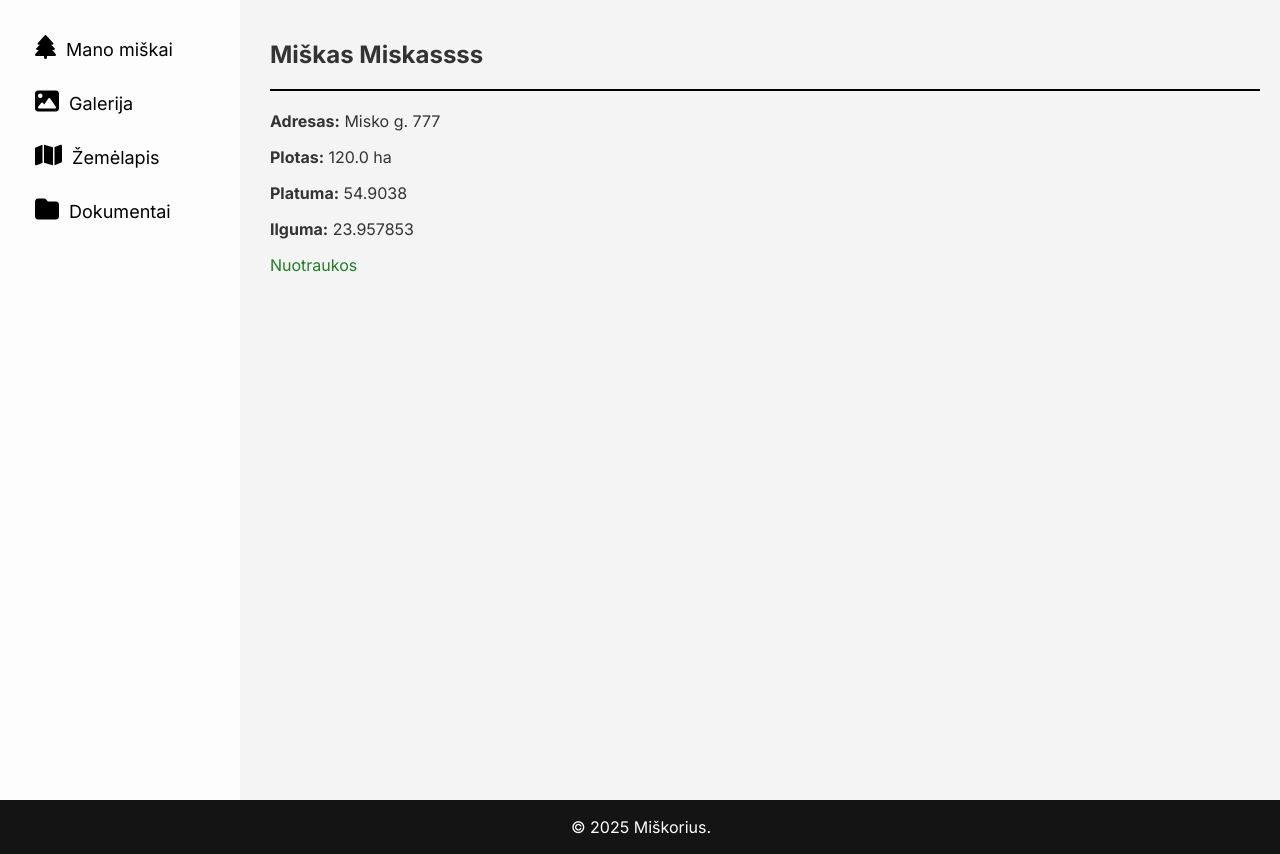
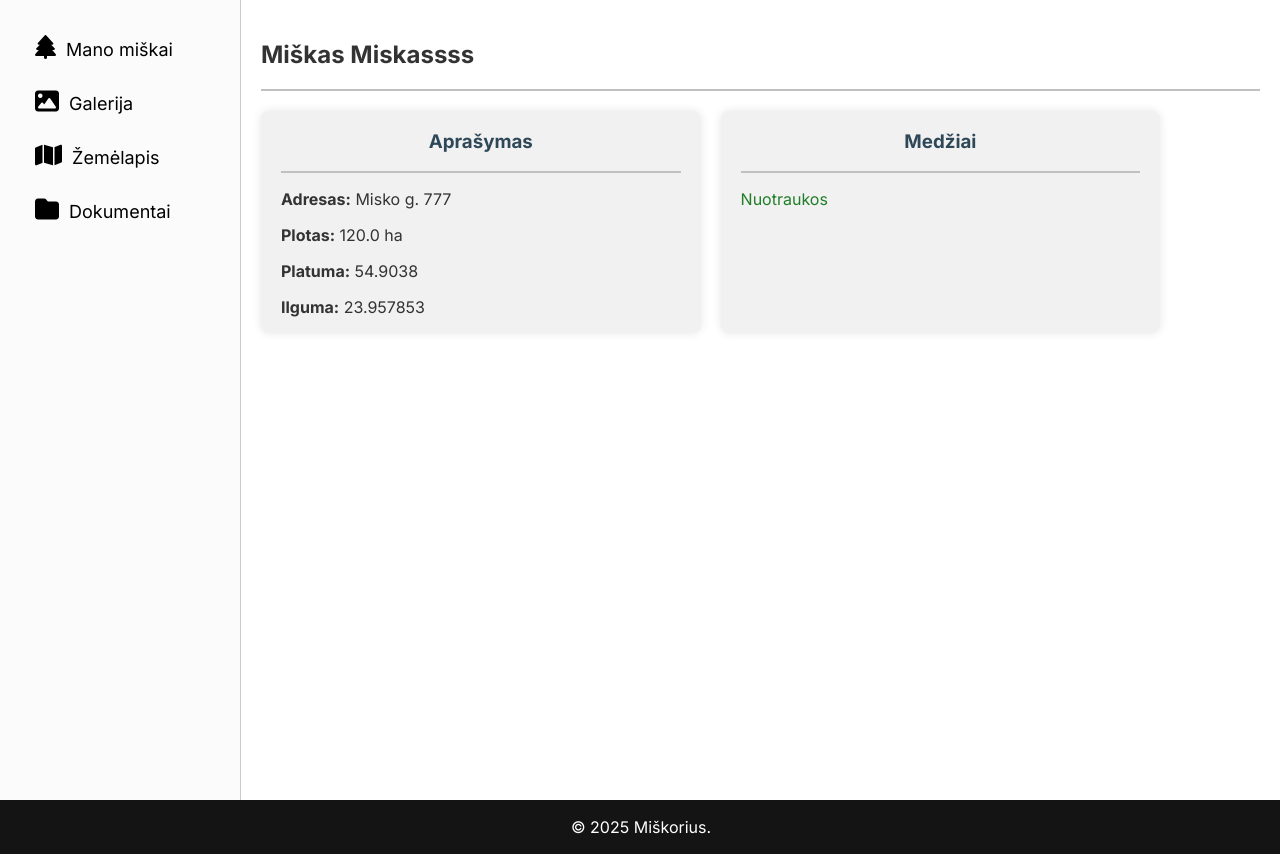
Before and after one commit to n1k1ta28/tree-health-system, a Django app: page /miskai/1/ in a window 1280 px wide. Shown: the part 59-913 px from the top of the page. Run offline with Django 4.2, Linux system fonts and the light colour scheme; a user stored in the database is signed in; data comes from the database, SQL or seed files in the repository.

Commit message:
some style changes

```diff
--- a/static/css/styles.css
+++ b/static/css/styles.css
@@ -1,6 +1,6 @@
 body {
     font-family: 'Inter', sans-serif;
-    background-color: #f4f4f4;
+    background-color: #ffffff;
     color: #333;
     margin: 0;
     padding: 0;
@@ -93,8 +93,8 @@ footer {
 /* Sidebar Styles */
 .sidebar {
     width: 200px;
-    background: rgba(255, 255, 255, 0.8); /* Semi-transparent black */
-    color: white;
+    background: rgba(250, 250, 250, 0.8); /* Semi-transparent black */
+    color: rgb(241, 241, 241);
     padding: 20px;
     min-height: calc(100vh - 60px);
 }
@@ -113,9 +113,11 @@ footer {
 
 /* Content area (beside sidebar) */
 .content {
-    margin-left: 10px;
+    margin-left: 0px;
     flex-grow: 1;
     padding: 20px;
+    background: white;
+    border-left: 1px solid #cccccc;
 }
 .btn {
     display: inline-block;
@@ -422,3 +426,29 @@ button.btn-clear:hover {
     font-size: 14px;
     color: #555;
 }
+.forest-content {
+    display: flex;
+    flex-wrap: wrap;
+    gap: 20px;
+    justify-content: flex-start;
+}
+
+.forest-container {
+    background-color: #f1f1f1;
+    padding: 0 20px;
+    border-radius: 8px;
+    box-shadow: 0 0 10px rgba(0, 0, 0, 0.1);
+    width: 40%;
+
+}
+
+@media (max-width: 768px) {
+    .forest-container {
+        width: 100%;
+    }
+}
+
+.centered-title {
+    text-align: center;
+    color: #2f4858;
+}
--- a/templates/miskoris_app/forest.html
+++ b/templates/miskoris_app/forest.html
@@ -3,11 +3,22 @@
 
 {% block sidebar_content %}
     <h2>Miškas {{ forest.name }}</h2>
-    <hr style="border: 1px solid black; margin: 20px 0;">
-    <p><strong>Adresas:</strong> {{ forest.address }}</p>
-    <p><strong>Plotas:</strong> {{ forest.area }} ha</p>
-    <p><strong>Platuma:</strong> {{ forest.latitude }}</p>
-    <p><strong>Ilguma:</strong> {{ forest.longitude }}</p>
-    <p><a href="{% url 'photos' id=forest.id %}" class="forest-item">Nuotraukos</a></p>
+    <hr style="border: 1px solid rgb(192, 192, 192); margin: 20px 0;">
+
+    <div class="forest-content">
+        <div class="forest-container">
+            <h3 class="centered-title">Aprašymas</h3>
+            <hr style="border: 1px solid rgb(192, 192, 192); margin: 1px 0;">
+            <p><strong>Adresas:</strong> {{ forest.address }}</p>
+            <p><strong>Plotas:</strong> {{ forest.area }} ha</p>
+            <p><strong>Platuma:</strong> {{ forest.latitude }}</p>
+            <p><strong>Ilguma:</strong> {{ forest.longitude }}</p>
+        </div>
+        <div class="forest-container">
+            <h3 class="centered-title">Medžiai</h3>
+            <hr style="border: 1px solid rgb(192, 192, 192); margin: 1px 0;">
+            <p><a href="{% url 'photos' id=forest.id %}" class="forest-item">Nuotraukos</a></p>
+        </div>
+    </div>
 
 {% endblock %}
--- a/templates/miskoris_app/forests.html
+++ b/templates/miskoris_app/forests.html
@@ -20,7 +20,7 @@
     </style>
 
     <h2>Mano miškai</h2>
-    <hr style="border: 1px solid black; margin: 20px 0;">
+    <hr style="border: 1px solid rgb(192, 192, 192); margin: 20px 0;">
     <button onclick="document.getElementById('addForestForm').style.display='block'" class="btn btn-clear">
         <i class="fas fa-plus"></i> Pridėti
     </button>
@@ -65,7 +65,7 @@
 
     <div>
         {% if forests %}
-            <table class="forest-table">
+            <table class="forest-table2">
                 <thead>
                     <tr>
                         <th>Pavadinimas</th>
--- a/templates/miskoris_app/home.html
+++ b/templates/miskoris_app/home.html
@@ -7,7 +7,7 @@
 {% block content %}
 <div class="background">
     <section class="text-container">
-        <h2>Sveiki atvykę į miškorius!</h2>
+        <h2>Sveiki atvykę į Miškorių!</h2>
     </section>
 </div>
 {% endblock %}
```
Also changed, not shown: other parts of static/css/styles.css (+13 -11 lines), templates/miskoris_app/photos.html (+17 -7 lines).
